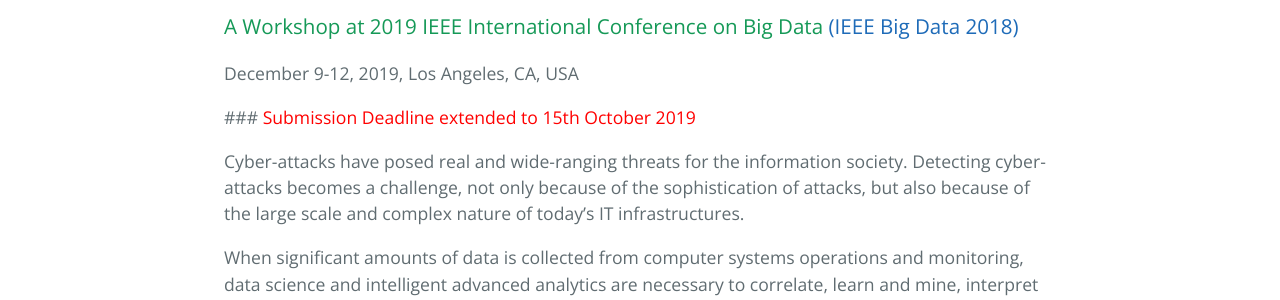
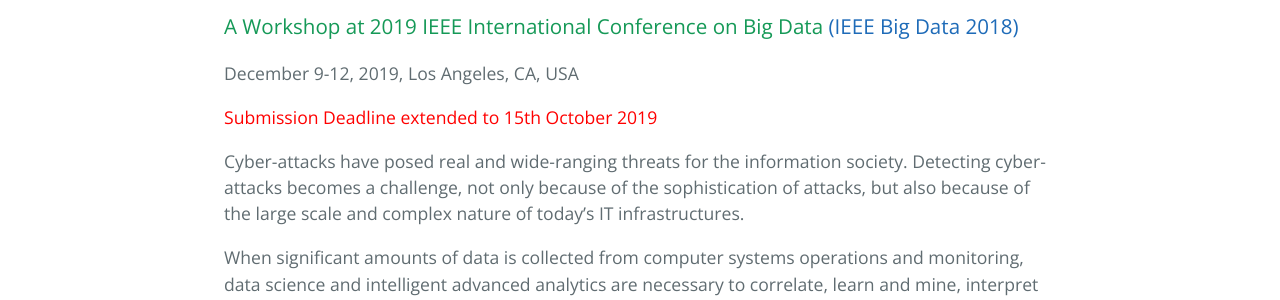
Before and after one commit to bda4cid/bda4cid.github.io, a Jekyll site: the page built from index.md, in a window 1280 px wide and 900 px high. Shown: the part 409-709 px from the top of the window. Built offline with Jekyll 4.4.1, drawn with Linux system fonts in a browser that asks for light colours; our own code applies the rules of GitHub Pages for plain Markdown files.

Commit message:
Fixed extended dedline

```diff
--- a/index.md
+++ b/index.md
@@ -5,7 +5,7 @@
 ### A Workshop at 2019 IEEE International Conference on Big Data [(IEEE Big Data 2018)](http://cci.drexel.edu/bigdata/bigdata2019)
 December 9-12, 2019, Los Angeles, CA, USA
 
-### <span style="color:red">Submission Deadline extended to 15th October 2019</span>
+<span style="color:red">Submission Deadline extended to 15th October 2019</span>
 
 Cyber-attacks have posed real and wide-ranging threats for the information society. Detecting cyber-attacks becomes a challenge, not only because of the sophistication of attacks, but also because of the large scale and complex nature of today’s IT infrastructures.
 
```
Also changed, not shown: other parts of index.md (+1 -1 lines).
